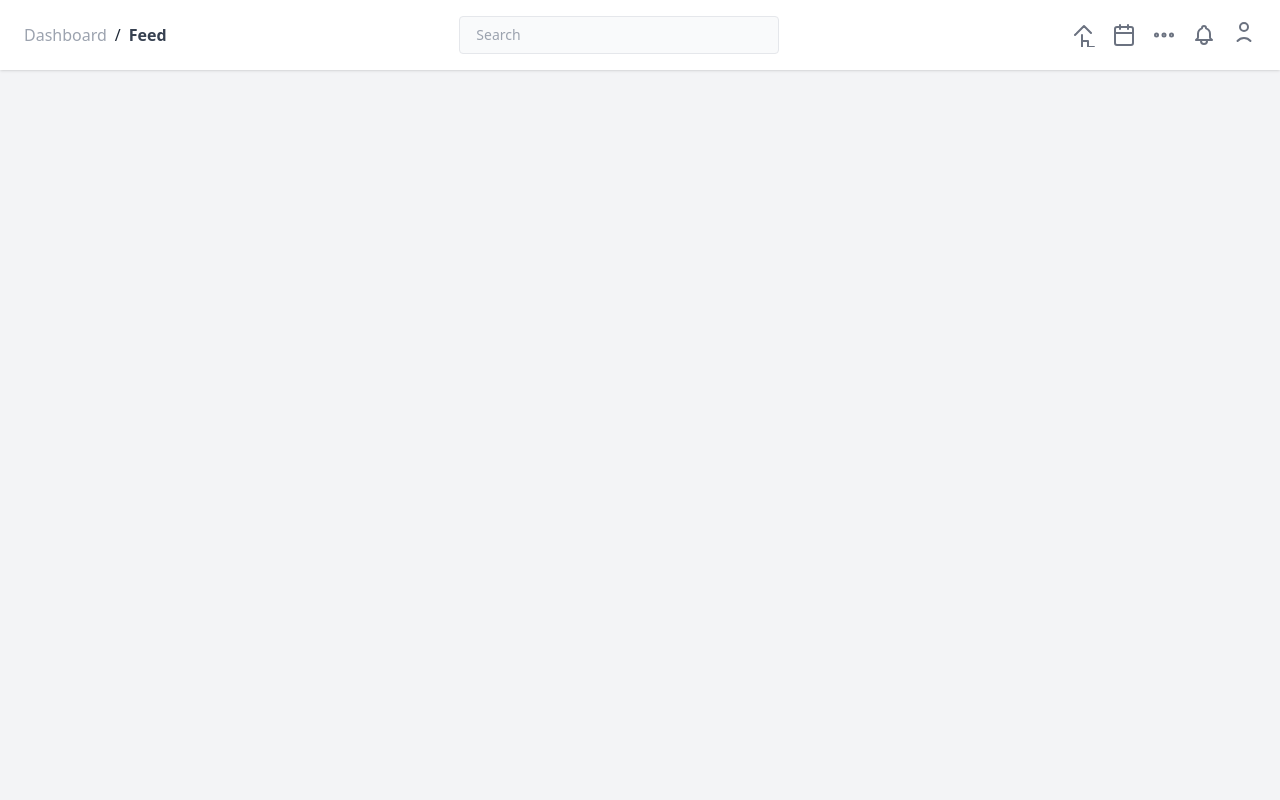
After one commit to rozza368/cits3403-group-project, a Python web app: template app/templates/feed.html in a window 1280 px wide. The commit adds this page. Run offline with Jinja, Linux system fonts and the light colour scheme; the template is opened without the code that fills it, so the values that code supplies are empty; some libraries are stand-ins or nearby versions.

Commit message:
Add basis for feed page

```diff
--- /dev/null
+++ b/app/templates/feed.html
@@ -0,0 +1,59 @@
+<!DOCTYPE html>
+<html lang="en">
+<head>
+  <meta charset="UTF-8" />
+  <meta name="viewport" content="width=device-width, initial-scale=1.0"/>
+  <title>Profit Calendar</title>
+  <script src="https://cdn.tailwindcss.com"></script>
+</head>
+<body class="bg-gray-100 text-gray-800 flex flex-col items-center min-h-screen py-10" style="padding-top:0">
+  <!-- Top Navigation -->
+  <header class="w-full bg-white shadow px-6 py-4 flex items-center justify-between">
+    <div class="flex items-center space-x-2">
+      <span class="text-gray-400">Dashboard</span>
+      <span class="mx-1">/</span>
+      <span class="font-semibold text-gray-700">Feed</span>
+    </div>
+    <div class="flex-1 flex justify-center">
+      <input type="text" placeholder="Search" class="w-80 px-4 py-2 border rounded focus:outline-none focus:border-blue-400 text-sm bg-gray-50"/>
+    </div>
+    <div class="flex items-center space-x-4">
+      <a href="/" class="text-gray-500 hover:text-blue-600" title="Home">
+        <svg class="w-6 h-6" fill="none" stroke="currentColor" stroke-width="2" viewBox="0 0 24 24">
+          <path d="M3 12l2-2m0 0l7-7 7 7m-9 2v6m0 0h6m-6 0v6m6-6v6m0 0h6m-6 0v6" stroke-linecap="round" stroke-linejoin="round"/>
+        </svg>
+      </a>
+      <a href="/index" class="text-gray-500 hover:text-blue-600" title="Calendar">
+        <svg class="w-6 h-6" fill="none" stroke="currentColor" stroke-width="2" viewBox="0 0 24 24">
+          <rect x="3" y="4" width="18" height="18" rx="2" stroke-linecap="round" stroke-linejoin="round"/>
+          <path d="M16 2v4M8 2v4M3 10h18" stroke-linecap="round" stroke-linejoin="round"/>
+        </svg>
+      </a>
+      <!-- TODO: change icon to something more intuitive -->
+      <a href="/feed" class="text-gray-500 hover:text-blue-600" title="Feed">
+        <svg class="w-6 h-6" fill="none" stroke="currentColor" stroke-width="2" viewBox="0 0 24 24">
+          <circle cx="12" cy="12" r="1.5"/>
+          <circle cx="19.5" cy="12" r="1.5"/>
+          <circle cx="4.5" cy="12" r="1.5"/>
+        </svg>
+      </a>
+      <button class="text-gray-500 hover:text-blue-600" title="Notifications">
+        <svg class="w-6 h-6" fill="none" stroke="currentColor" stroke-width="2" viewBox="0 0 24 24">
+          <path d="M15 17h5l-1.405-1.405A2.032 2.032 0 0118 14.158V11a6.002 6.002 0 00-4-5.659V5a2 2 0 10-4 0v.341C7.67 6.165 6 8.388 6 11v3.159c0 .538-.214 1.055-.595 1.436L4 17h5m6 0v1a3 3 0 11-6 0v-1m6 0H9" stroke-linecap="round" stroke-linejoin="round"/>
+        </svg>
+      </button>
+      <form method="POST" action="{{ url_for('logout') }}" class="inline">
+        <button type="submit" class="text-gray-500 hover:text-blue-600" title="Profile">
+          <svg class="w-6 h-6" fill="none" stroke="currentColor" stroke-width="2" viewBox="0 0 24 24">
+            <circle cx="12" cy="7" r="4" />
+            <path d="M5.5 21a8.38 8.38 0 0113 0" stroke-linecap="round" stroke-linejoin="round" />
+          </svg>
+        </button>
+      </form>
+    </div>
+  </header>
+  <main class="flex-1 w-full max-w-7xl mx-auto px-4 py-8">
+    <!-- main page here -->
+  </main>
+</body>
+</html>
```
Also changed, not shown: app/routes.py (+7 -0 lines), app/templates/home.html (+4 -3 lines), app/templates/index.html (+5 -4 lines).
